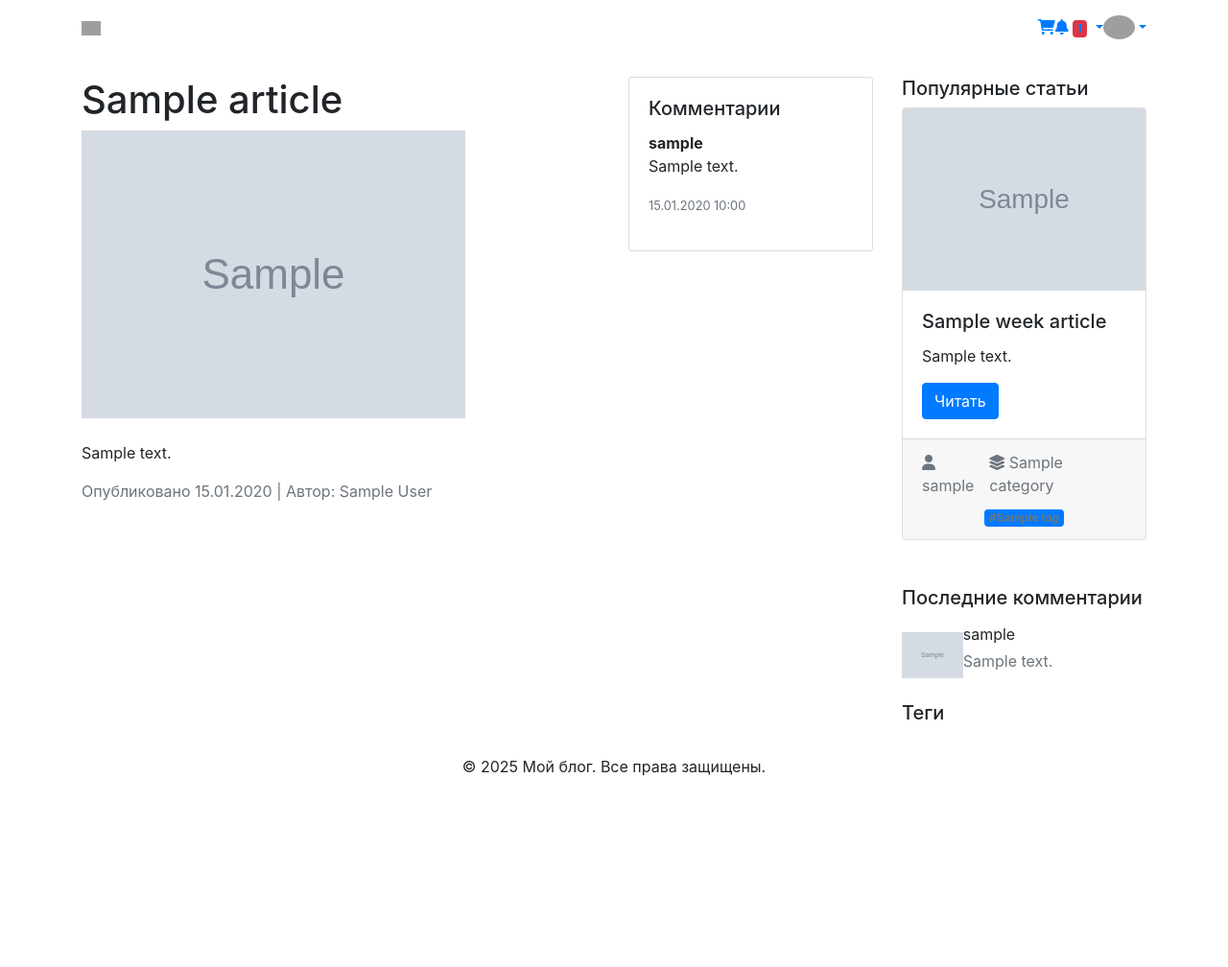
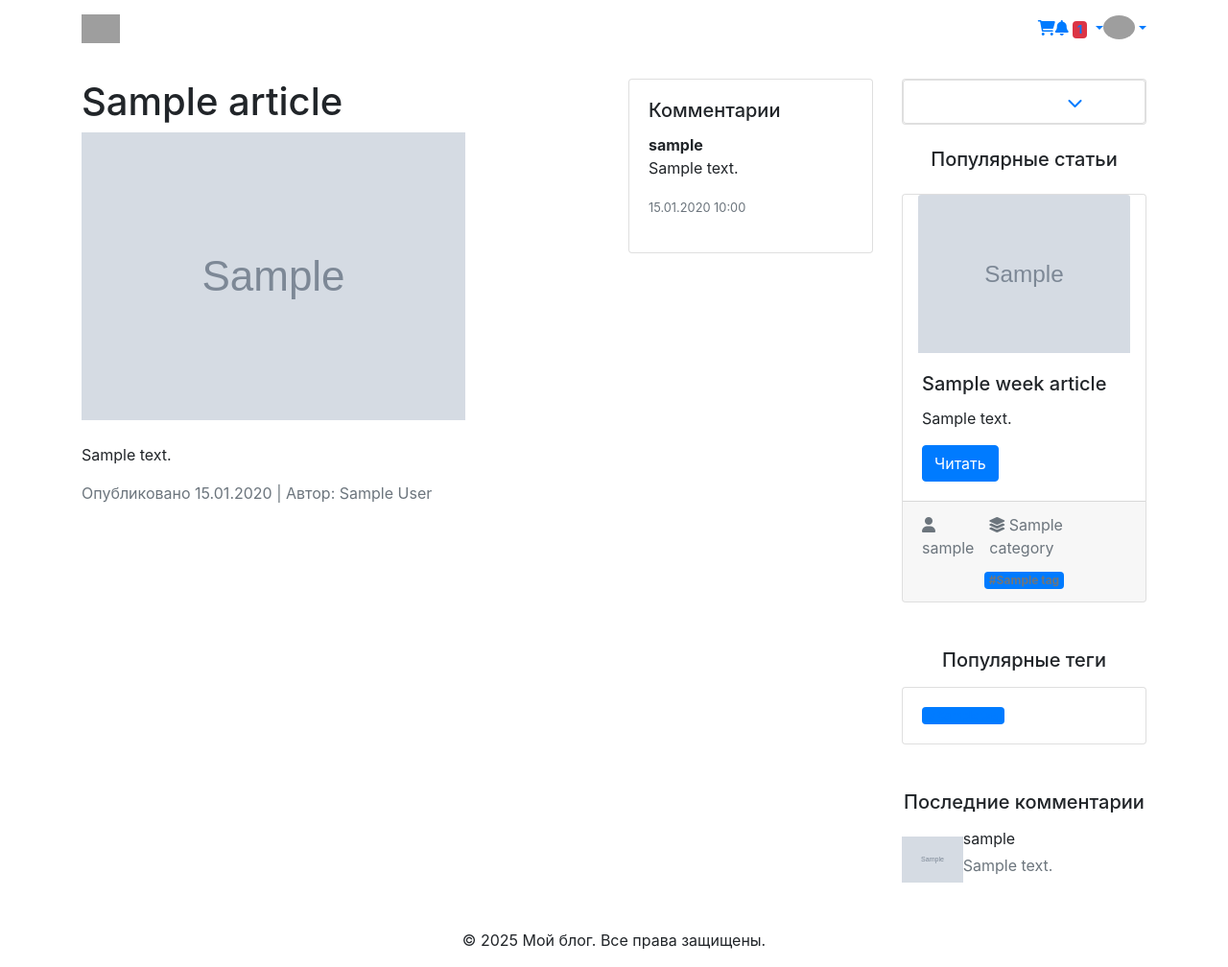
Before and after one commit to HardLine89/md_python_pro, a Django app: template templates/blog/article_detail.html in a window 1280 px wide. Shown: the whole page at 96% size. Before the commit the page ends 809 px from the top, so only its background shows below. Run offline with Django 5.2, Linux system fonts and the light colour scheme; the template is opened without the code that fills it: most values are stand-ins (such as "Sample title", 1, 10 or a date in 2020); grey boxes marked "Sample" are stand-in pictures; some libraries are stand-ins or nearby versions; grey boxes are pictures that could not be loaded.

Commit message:
Правки шаблона

```diff
--- a/core/settings/config.py
+++ b/core/settings/config.py
@@ -210,7 +210,7 @@
         "site_header": "Python DM Pro",
         "site_brand": "Python DM Pro",
         "show_ui_builder": False,
-        "user_avatar": "user.profile.avatar",
+        "user_avatar": "users.profile.avatar",
         "icons": {
             "auth": "fas fa-users-cog",
             "auth.user": "fas fa-user",
@@ -261,7 +261,7 @@
             {"app": "ratings"},
             {"app": "comments"},
         ],
-        "site_logo": "logo.png",
+        "site_logo": "admin_logo.png",
     }
 
     JAZZMIN_UI_TWEAKS: dict = {
--- a/templates/base.html
+++ b/templates/base.html
@@ -32,7 +32,7 @@
 <!-- Шапка -->
 
 <!-- Navbar -->
-<nav class="navbar navbar-expand-lg navbar-dark bg-body-tertiary">
+<nav class="navbar navbar-expand-lg navbar-dark bg-body-tertiary sticky-top">
     <!-- Container wrapper -->
     <div class="container">
         <!-- Toggle button -->
@@ -53,9 +53,9 @@
             <!-- Navbar brand -->
             <a class="navbar-brand mt-2 mt-lg-0" href="#">
                 <img
-                        src="https://mdbcdn.b-cdn.net/img/logo/mdb-transaprent-noshadows.webp"
-                        height="15"
-                        alt="MDB Logo"
+                        src="{% static 'logo.png' %}"
+                        height="30"
+                        alt="MDPYTHON"
                         loading="lazy"
                 />
             </a>
@@ -165,11 +165,51 @@
             {% endblock extra_body %}
         </main>
         <aside class="col-md-3 sidebar">
-            <h5>Популярные статьи</h5>
+            <div class="card mb-4">
+                <div class="card rounded-5">
+                    <h5 class="mb-0 text-center">
+                        <button class="btn btn-link" type="button" data-bs-toggle="collapse"
+                                data-bs-target="#categoriesCollapse" aria-expanded="false"
+                                aria-controls="categoriesCollapse" onclick="toggleIcon(this)">
+                            <span style="font-size: 1.25rem;
+                                        color: #fff;
+                                        text-decoration: none;
+                                        text-transform: none;">Категории</span>
+                            <i class="fas fa-chevron-down"></i> <!-- Иконка стрелки (используется Font Awesome) -->
+                        </button>
+                    </h5>
+                </div>
+
+                <div class="collapse" id="categoriesCollapse">
+                    <ul class="list-group list-group-flush">
+                        {% for category in categories %}
+                            <li class="list-group-item text-center">{{ category.title|capfirst }}</li>
+                        {% endfor %}
+                    </ul>
+                </div>
+            </div>
+            {#            <div class="card mb-4">#}
+            {#                <div class="card-header">#}
+            {#                    <h5 class="mb-0 text-center">Категории</h5>#}
+            {#                </div>#}
+            {##}
+            {#                    <ul class="list-group list-group-flush">#}
+            {#                        {% for category in categories %}#}
+            {#                        <li class="list-group-item text-center">{{ category.title|capfirst }}</li>#}
+            {#                        {% endfor %}#}
+            {#                    </ul>#}
+            {##}
+            {#            </div>#}
+            <h5 class="mb-4 text-center">Популярные статьи</h5>
             <ul class="list-unstyled mb-4">
                 {% for week_article in popular_week %}
-                    <div class="card mb-5">
-                        <img src="{{ week_article.cover.url }}" class="card-img-top" alt="{{ week_article.title }}"/>
+                    <div class="card mb-5 rounded-5 h-100">
+                        <div class="mt-n3 bg-image hover-overlay mx-3 shadow-4-strong rounded-5"
+                             data-mdb-ripple-init
+                             data-mdb-ripple-color="light">
+                            <img src="{{ week_article.cover.url }}" class="card-img-top"
+                                 alt="{{ week_article.title }}"/>
+                        </div>
                         <div class="card-body">
                             <h5 class="card-title">{{ week_article.title }}</h5>
                             <p class="card-text">{{ week_article.content|truncatewords:10|safe_markdown|strip_links }}</p>
@@ -193,7 +233,24 @@
                     </div>
                 {% endfor %}
             </ul>
-            <h5>Последние комментарии</h5>
+            <h5 class="mb-3 mt-5 text-center">Популярные теги</h5>
+            <div>
+                <div class="card">
+                    <div class="card-body">
+
+                        <div class="d-flex flex-wrap gap-2">
+                            {% for tag in popular_tags %}
+                                <a href="#" class="badge bg-primary text-decoration-none">
+                                    # {{ tag.name }}
+                                </a>
+                            {% endfor %}
+                        </div>
+                    </div>
+                </div>
+            </div>
+
+
+            <h5 class="mt-5 text-center">Последние комментарии</h5>
             <ul class="list-unstyled mb-4">
                 {% for comment in comments %}
                     <div class="d-flex align-items-center">
@@ -208,22 +265,10 @@
                     </div>
                 {% endfor %}
             </ul>
-            <h5>Теги</h5>
-            <div>
-                {#                    {% for tag in tags %}#}
-                {#                        <a href="{% url 'tag_view' tag.slug %}" class="badge bg-secondary">{{ tag.name }}</a>#}
-                {#                    {% endfor %}#}
-            </div>
         </aside>
     </div>
 </div>
 
-<script type="text/javascript" src="{% static 'plugins/js/highlight.min.js' %}"></script>
-<script>
-    $('.martor-preview pre').each(function (i, block) {
-        hljs.highlightBlock(block);
-    });
-</script>
 
 <!-- Футер -->
 <div class="footer-wrapper mt-4">
@@ -233,6 +278,7 @@
         </div>
     </footer>
 </div>
+<script type="text/javascript" src="{% static 'plugins/js/highlight.min.js' %}"></script>
 <script src="https://code.jquery.com/jquery-3.2.1.slim.min.js"
         integrity="sha384-KJ3o2DKtIkvYIK3UENzmM7KCkRr/rE9/Qpg6aAZGJwFDMVNA/GpGFF93hXpG5KkN"
         crossorigin="anonymous"></script>
@@ -245,6 +291,18 @@
 <!-- MDB -->
 <script type="text/javascript" src="{% static 'js/mdb.umd.min.js' %}"></script>
 <!-- Custom scripts -->
-<script type="text/javascript"></script>
+<script src="https://cdn.jsdelivr.net/npm/bootstrap@5.3.0/dist/js/bootstrap.bundle.min.js"></script>
+<script>
+    function toggleIcon(button) {
+        const icon = button.querySelector('i');
+        icon.classList.toggle('fa-chevron-down');
+        icon.classList.toggle('fa-chevron-up');
+    }
+</script>
+<script>
+    $('.martor-preview pre').each(function (i, block) {
+        hljs.highlightBlock(block);
+    });
+</script>
 </body>
 </html>
```
Also changed, not shown: blog/views.py (+6 -1 lines).
